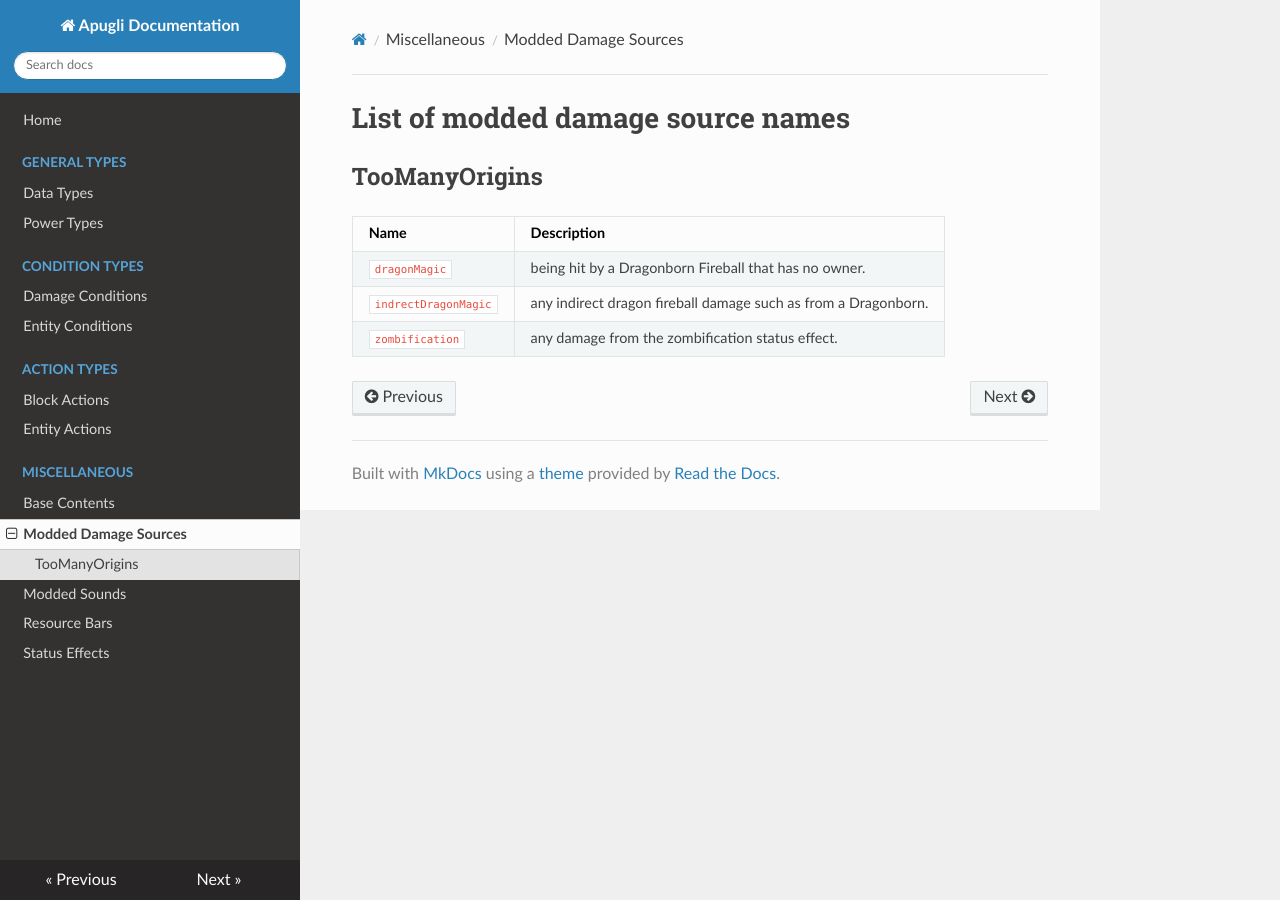
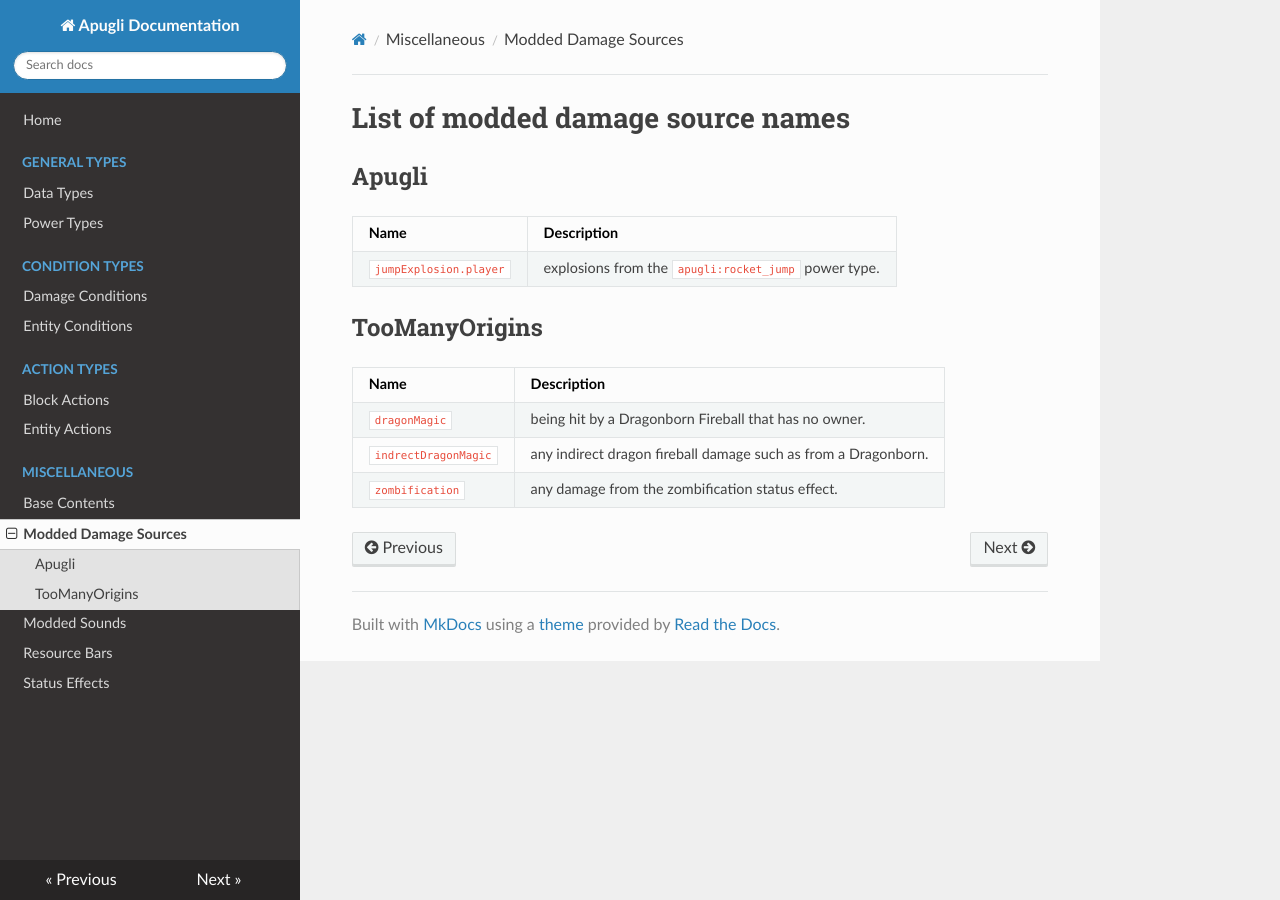
Before and after one commit to MerchantPug/apugli-docs, an MkDocs documentation site: the page built from docs/misc/modded_damage_sources.md, in a window 1280 px wide. Built offline with MkDocs 1.6.1, drawn with Linux system fonts in a browser that asks for light colours; nearby versions of some CDN libraries.

Commit message:
Readded `jumpExplosion.player` damage type

```diff
--- a/docs/misc/modded_damage_sources.md
+++ b/docs/misc/modded_damage_sources.md
@@ -3,6 +3,11 @@ title: Modded Damage Sources
 date: 2021-06-21
 ---
 # List of modded damage source names
+
+## Apugli
+Name | Description
+-----|-------------
+`jumpExplosion.player` | explosions from the `apugli:rocket_jump` power type.
 
 ## TooManyOrigins
 Name | Description
```
